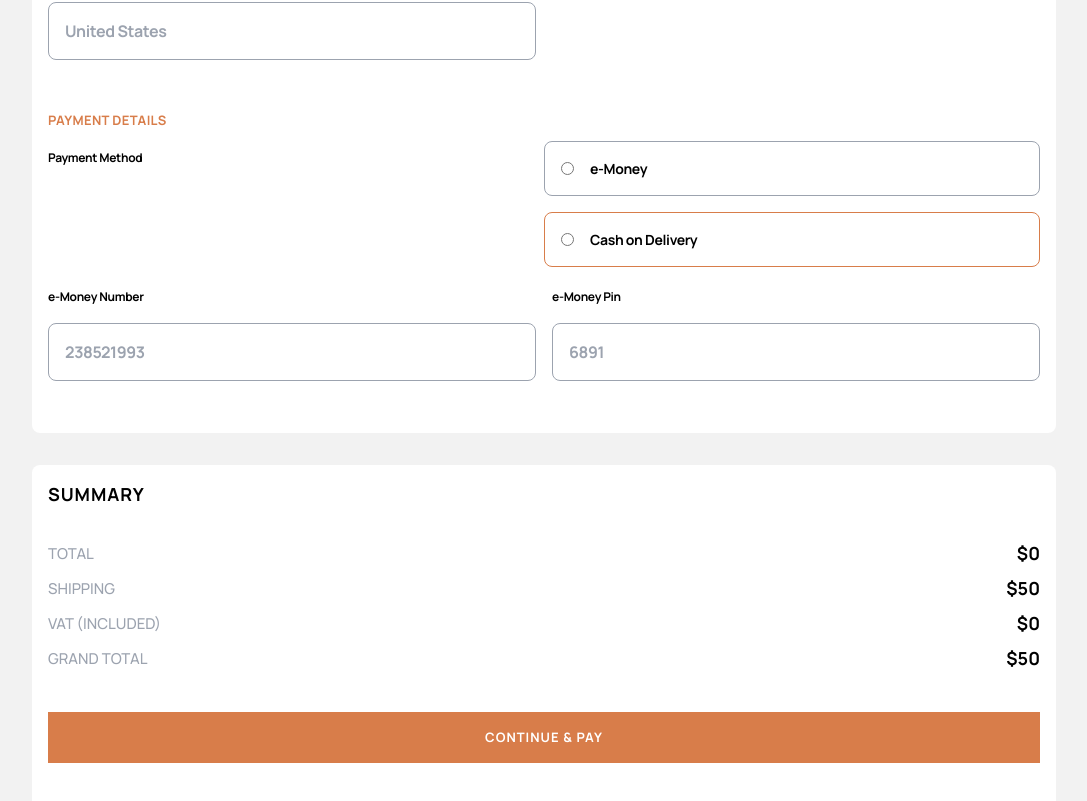
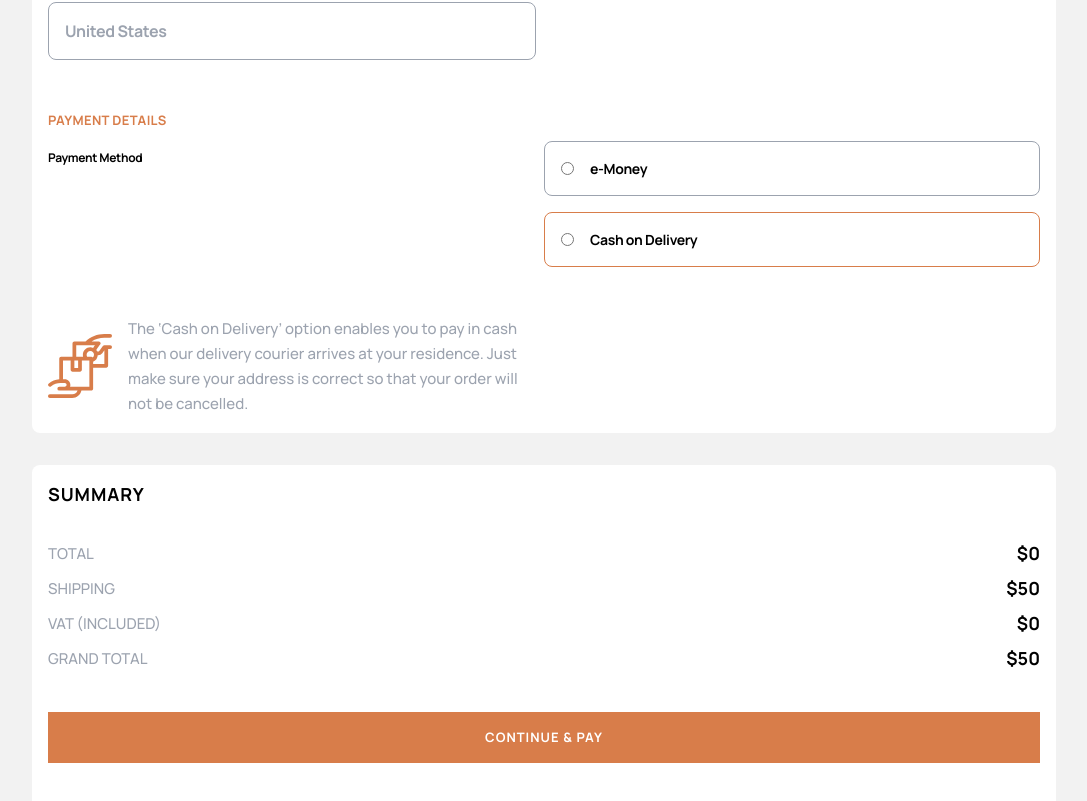
Before and after one commit to lemreyes/audiophile, a Next.js app: page /Checkout in a window 1280 px wide. Shown: the part 839-1640 px from the top of the page, without its empty margins (96-1183 px from the left). Built offline with nearby package versions, Linux system fonts and the light colour scheme.

Commit message:
Conditional render for payment methods

```diff
--- a/src/app/Checkout/page.tsx
+++ b/src/app/Checkout/page.tsx
@@ -1,5 +1,7 @@
 "use client";
 
+import cod_icon from "../../../public/assets/checkout/icon-cash-on-delivery.svg";
+import Image from "next/image";
 import { ChangeEvent, useEffect, useState } from "react";
 import { CartState, ICartItem, useCartStore } from "../Store/CartStore";
 import SummaryItem from "./Components/SummaryItem";
@@ -19,6 +21,7 @@ export default function CheckoutPage() {
 
   const numberFormat = new Intl.NumberFormat("en-US");
 
+  // need to use useEffect since data of cartItems is from localStorage
   useEffect(() => {
     setSummaryItems(cartItems);
     setTotalSummary(totalPrice);
@@ -221,6 +224,8 @@ export default function CheckoutPage() {
                     </div>
                   </div>
                 </div>
+                {payMethod === PAYMENT_METHOD.EMONEY ? (
+                  <fieldset>
                     <div className="mt-8 tablet:mt-0 tablet:col-start-1 tablet:row-start-2">
                       <label
                         htmlFor="emoneyNumber"
@@ -251,6 +256,22 @@ export default function CheckoutPage() {
                         placeholder="6891"
                       />
                     </div>
+                  </fieldset>
+                ) : (
+                  <div className="mt-8 flex flex-row items-center gap-x-4">
+                    <Image
+                      src={cod_icon}
+                      alt="icon for COD"
+                      className="w-16 h-16"
+                    />
+                    <p className="text-[15px] font-medium leading-[25px] text-gray-400">
+                      The ‘Cash on Delivery’ option enables you to pay in cash
+                      when our delivery courier arrives at your residence. Just
+                      make sure your address is correct so that your order will
+                      not be cancelled.
+                    </p>
+                  </div>
+                )}
               </div>
             </div>
           </form>
```
Lines whose indentation alone changed are shown as unchanged.
